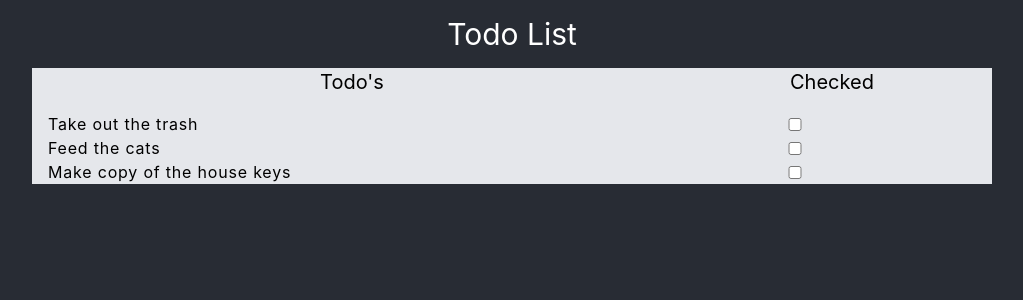
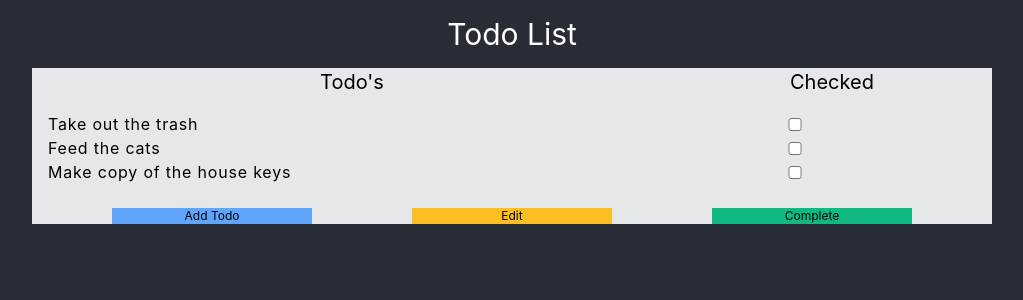
Before and after one commit to CleverOscar/To_do_list, a React (Create React App) app in the folder todo-list/: page / in a window 1280 px wide. Shown: the top 300 px of the page, without its empty margins (128-1151 px from the left). Built offline with nearby package versions, Linux system fonts and the light colour scheme.

Commit message:
Update Todo.jsx
Button styles added

```diff
--- a/todo-list/src/Components/Todo.jsx
+++ b/todo-list/src/Components/Todo.jsx
@@ -36,6 +36,13 @@ function Todo() {
                         </div>
                     </ul>
                 </div>
+
+                {/* Buttons */}
+                <div className="my-6  w-10/12 mx-auto flex justify-between">
+                    <button type="button" className="w-3/12 text-xs bg-blue-400">Add Todo</button>
+                    <button type="button" className="w-3/12 text-xs bg-yellow-400">Edit</button>
+                    <button type="button" className="w-3/12 text-xs bg-green-500"> Complete</button>
+                </div>
             </div>
         </div>
     )
```
